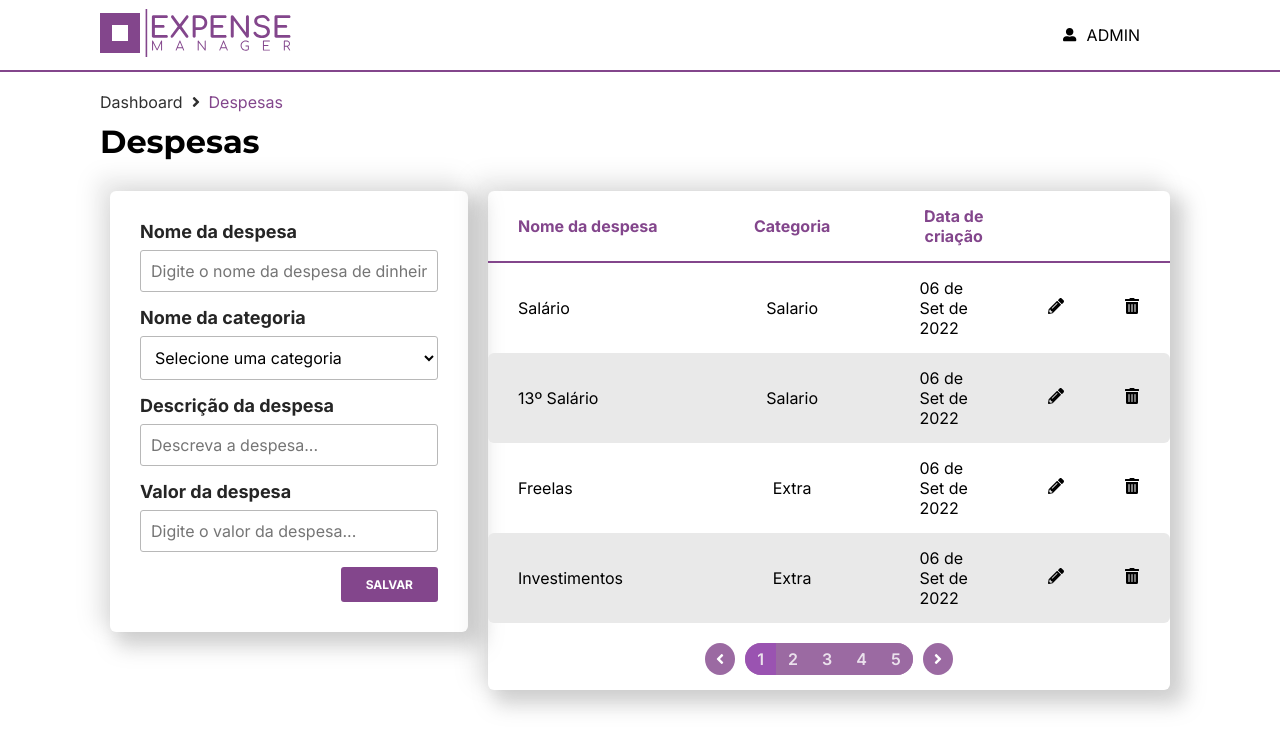
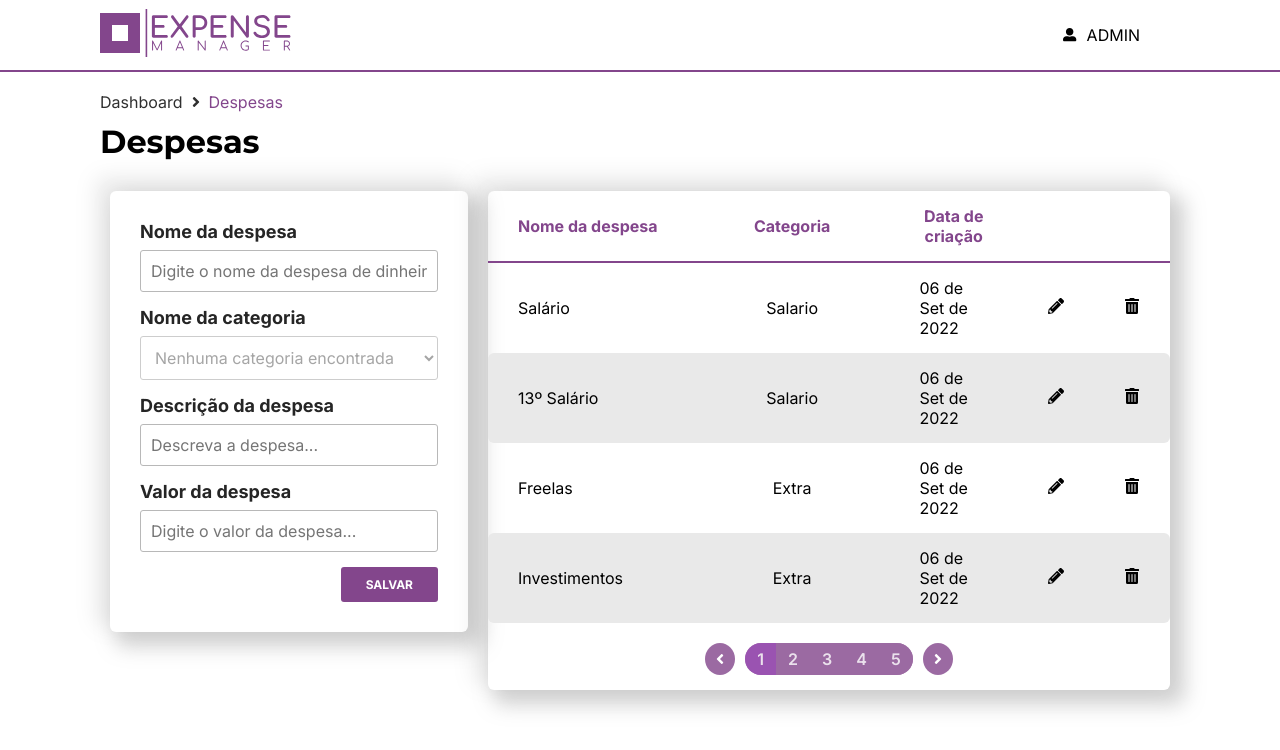
Before and after one commit to deyvidwms/expense-manager, a React (Create React App) app in the folder frontend/: page /dashboard/despesas in a window 1280 px wide. Shown: the top 750 px of the page. Built offline with nearby package versions, Linux system fonts and the light colour scheme.

Commit message:
correção de erros

```diff
--- a/frontend/src/components/InputField/index.tsx
+++ b/frontend/src/components/InputField/index.tsx
@@ -6,8 +6,8 @@ interface Props {
   label: string;
   type?: "text" | "password";
   placeholder: string;
-  categoria: string;
-  handleChange: (value: string) => void;
+  valor: string;
+  setValor: React.Dispatch<React.SetStateAction<string>>;
 }
 
 const InputField = (props: Props) => {
@@ -18,8 +18,8 @@ const InputField = (props: Props) => {
         className={style.input}
         type={props.type}
         placeholder={props.placeholder}
-        onChange={(event: React.ChangeEvent<HTMLInputElement>) => props.handleChange(event.target.value)}
-        value={props.categoria}
+        onChange={(event: React.ChangeEvent<HTMLInputElement>) => props.setValor(event.target.value)}
+        value={props.valor}
       />
     </div>
   );
--- a/frontend/src/components/InputFieldMoney/index.tsx
+++ b/frontend/src/components/InputFieldMoney/index.tsx
@@ -1,15 +1,13 @@
-import { useState } from 'react';
-
 import style from './InputFieldMoney.module.scss';
 
 interface Props {
   label: string;
   placeholder: string;
+  valor: string;
+  setValor: React.Dispatch<React.SetStateAction<string>>;
 }
 
 const InputFieldMoney = (props: Props) => {
-  const [valor, setValor] = useState<string>("");
-
   const verificaQtdCaracteres = (texto: string) => {
     return texto.split("").filter( caracter => caracter === ",").length;
   }
@@ -18,7 +16,7 @@ const InputFieldMoney = (props: Props) => {
     valorConvert = valorConvert.replaceAll(".","");
 
     if ( verificaQtdCaracteres(valorConvert) > 1 || isNaN( Number(valorConvert.replace(",",".")) ) )
-      return valor;
+      return props.valor;
 
     if (valorConvert.indexOf(",") !== -1) {
       let firstZero = valorConvert.split(",")[1][0] !== undefined ? valorConvert.split(",")[1][0] : '';
@@ -32,7 +30,13 @@ const InputFieldMoney = (props: Props) => {
   return (
     <div className={style.InputFieldMoney}>
       <label className={style.label}>{props.label}</label>
-      <input className={style.input} type='text' onChange={evento => setValor(inputMoneyConvert(evento.target.value))} value={valor} placeholder={props.placeholder} />
+      <input
+        className={style.input}
+        type='text'
+        onChange={ evento => props.setValor( inputMoneyConvert( evento.target.value ) ) }
+        value={props.valor}
+        placeholder={props.placeholder}
+      />
     </div>
   );
 }
--- a/frontend/src/components/SelectField/index.tsx
+++ b/frontend/src/components/SelectField/index.tsx
@@ -1,19 +1,34 @@
-import ICategoriaDespesa from 'interfaces/ICategoria';
+import ICategoria from 'interfaces/ICategoria';
 import style from './SelectField.module.scss';
 
 interface Props {
   id: string;
   label: string;
   placeholder: string;
-  data: ICategoriaDespesa[];
+  data: ICategoria[];
+  valor: string;
+  setValor: React.Dispatch<React.SetStateAction<string>>;
 }
 
 const SelectField = (props: Props) => {
   return (
     <div className={style.SelectField}>
       <label className={style.label}>{props.label}</label>
-      <select className={style.select} id={props.id}>
-        {props.data.map(element => <option key={element.id} value={element.id}>{element.value}</option>)}
+      <select
+        className={style.select}
+        id={props.id}
+        onChange={(event: React.ChangeEvent<HTMLSelectElement>) => props.setValor(event.target.value)}
+        disabled={ props.data.length===0 }
+      >
+        {
+          props.data.length > 0 ?
+            props.data.map( element => (
+              element.id === props.valor ?
+                <option key={element.id} value={element.id} selected>{element.name}</option> :
+                <option key={element.id} value={element.id}>{element.name}</option>
+            ) ) :
+            <option>Nenhuma categoria encontrada</option>
+        }
       </select>
     </div>
   );
--- a/frontend/src/pages/Despesas/Categorias/index.tsx
+++ b/frontend/src/pages/Despesas/Categorias/index.tsx
@@ -17,10 +17,6 @@ const CategoriasDespesas = () => {
   const categoriesList = localStorage.getItem('categoriasDespesa') || null;
   const [categorias, setCategorias] = useState<ICategoria[]>(categoriesList !== null ? JSON.parse(categoriesList) : []);
   const [categoriaId, setCategoriaId] = useState<string>('');
-
-  const handleChange = (value: string) => {
-    setCategoria(value);
-  }
 
   const handleClick = () => {
     if (categoria.length > 0) {
@@ -99,8 +95,8 @@ const CategoriasDespesas = () => {
                 label='Nome da categoria'
                 placeholder='Digite o nome da categoria...'
                 type='text'
-                categoria={categoria}
-                handleChange={handleChange}
+                valor={categoria}
+                setValor={setCategoria}
               />
 
               <InputColor
--- a/frontend/src/pages/Despesas/index.tsx
+++ b/frontend/src/pages/Despesas/index.tsx
@@ -2,35 +2,22 @@ import Button from 'components/Button';
 import InputField from 'components/InputField';
 import InputFieldMoney from 'components/InputFieldMoney';
 import SelectField from 'components/SelectField';
-import ICategoriaDespesa from 'interfaces/ICategoriaDespesa';
+import ICategoria from 'interfaces/ICategoria';
 import { useEffect, useState } from 'react';
 import { FaAngleLeft, FaAngleRight, FaPencilAlt, FaTrashAlt } from 'react-icons/fa';
 import style from './Despesas.module.scss';
 
 const Despesas = () => {
   const [colspan, setColspan] = useState<number>(1);
-  const [categoriasDespesas, setCategoriasDespesas] = useState<ICategoriaDespesa[]>([
-    {
-      id: "",
-      value: "Selecione uma categoria"
-    },
-    {
-      id: "1",
-      value: "Mercado"
-    },
-    {
-      id: "2",
-      value: "Cartão"
-    },
-    {
-      id: "3",
-      value: "Comida"
-    },
-    {
-      id: "4",
-      value: "Outros"
-    },
-  ]);
+
+  const categoriesList = localStorage.getItem('categoriasDespesa') || null;
+  // eslint-disable-next-line @typescript-eslint/no-unused-vars
+  const [categoriasDespesas, setCategoriasDespesas] = useState<ICategoria[]>(categoriesList !== null ? JSON.parse(categoriesList) : []);
+  const [tituloDespesa, setTituloDespesa] = useState('');
+  const [categoria, setCategoria] = useState('');
+  const [descricao, setDescricao] = useState('');
+  const [valor, setValor] = useState('');
+
 
   useEffect(() => {
     function setTableResponsivity() {
@@ -59,6 +46,8 @@ const Despesas = () => {
                 label='Nome da despesa'
                 placeholder='Digite o nome da despesa de dinheiro...'
                 type='text'
+                valor={tituloDespesa}
+                setValor={setTituloDespesa}
               />
 
               <SelectField
@@ -66,20 +55,26 @@ const Despesas = () => {
                 placeholder='Escolha uma categoria'
                 id="selectCategorias"
                 data={categoriasDespesas}
+                valor={categoria}
+                setValor={setCategoria}
               />
 
               <InputField
                 label='Descrição da despesa'
                 placeholder='Descreva a despesa...'
                 type='text'
+                valor={descricao}
+                setValor={setDescricao}
               />
 
               <InputFieldMoney
                 label='Valor da despesa'
                 placeholder='Digite o valor da despesa...'
+                valor={valor}
+                setValor={setValor}
               />
 
-              <Button>Salvar</Button>
+              <Button handleClick={()=>void(0)}>Salvar</Button>
 
             </div>
 
--- a/frontend/src/pages/Entradas/Categorias/index.tsx
+++ b/frontend/src/pages/Entradas/Categorias/index.tsx
@@ -14,10 +14,6 @@ const CategoriasEntradas = () => {
   const [categorias, setCategorias] = useState<ICategoria[]>(categoriesList !== null ? JSON.parse(categoriesList) : []);
   const [categoria, setCategoria] = useState<string>('');
   const [categoriaId, setCategoriaId] = useState<string>('');
-
-  const handleChange = (value: string) => {
-    setCategoria(value);
-  }
 
   const handleClick = () => {
     if (categoria.length > 0) {
@@ -94,8 +90,8 @@ const CategoriasEntradas = () => {
                 label='Nome da categoria'
                 placeholder='Digite o nome da categoria...'
                 type='text'
-                categoria={categoria}
-                handleChange={handleChange}
+                valor={categoria}
+                setValor={setCategoria}
               />
 
               <Button handleClick={handleClick}>Salvar</Button>
--- a/frontend/src/pages/Entradas/index.tsx
+++ b/frontend/src/pages/Entradas/index.tsx
@@ -1,37 +1,24 @@
 import Button from 'components/Button';
 import InputField from 'components/InputField';
 import SelectField from 'components/SelectField';
-import ICategoriaDespesa from 'interfaces/ICategoriaDespesa';
+import ICategoria from 'interfaces/ICategoria';
 import { useState } from 'react';
 import { FaAngleLeft, FaAngleRight, FaPencilAlt, FaTrashAlt } from 'react-icons/fa';
 import style from './Entradas.module.scss';
 
 const Entradas = () => {
-  const [categoriasEntradas, setCategoriasEntradas] = useState<ICategoriaDespesa[]>([
-    {
-      id: "",
-      value: "Selecione uma categoria"
-    },
-    {
-      id: "1",
-      value: "Salário"
-    },
-    {
-      id: "2",
-      value: "Extras"
-    },
-    {
-      id: "3",
-      value: "Aluguel"
-    },
-  ]);
+  const categoriesList = localStorage.getItem('categoriasEntrada') || null;
+  // eslint-disable-next-line @typescript-eslint/no-unused-vars
+  const [categoriasEntradas, setCategoriasEntradas] = useState<ICategoria[]>(categoriesList !== null ? JSON.parse(categoriesList) : []);
+  const [tituloEntrada, setTituloEntrada] = useState('');
+  const [categoria, setCategoria] = useState('');
 
   return (
     <div className={style.content}>
 
       <div className={style.row}>
 
-        <div className={style.col} style={{width: '35%'}}>
+        <div className={style.col} style={{ width: '35%' }}>
 
           {/* TODO: quando montar o componente passar um parâmetro para dizer se exibe o campo cor ou não */}
           <div className={style.cardCategoryRegisterForm}>
@@ -42,6 +29,8 @@ const Entradas = () => {
                 label='Nome da entrada'
                 placeholder='Digite o nome da entrada de dinheiro...'
                 type='text'
+                valor={tituloEntrada}
+                setValor={setTituloEntrada}
               />
 
               <SelectField
@@ -49,9 +38,11 @@ const Entradas = () => {
                 placeholder='Escolha uma categoria'
                 id="selectCategorias"
                 data={categoriasEntradas}
+                valor={categoria}
+                setValor={setCategoria}
               />
 
-              <Button>Salvar</Button>
+              <Button handleClick={() => void (0)}>Salvar</Button>
 
             </div>
 
@@ -59,7 +50,7 @@ const Entradas = () => {
 
         </div>
 
-        <div className={style.col} style={{width: '65%'}}>
+        <div className={style.col} style={{ width: '65%' }}>
 
           <div className={style.cardCategoryEntryTable}>
 
--- a/frontend/src/pages/Login/index.tsx
+++ b/frontend/src/pages/Login/index.tsx
@@ -1,4 +1,4 @@
-import React from 'react';
+import React, { useState } from 'react';
 import InputField from '../../components/InputField';
 import Button from '../../components/Button';
 
@@ -7,6 +7,8 @@ import style from './Login.module.scss';
 import { Link } from 'react-router-dom';
 
 const Login = () => {
+  const [login, setLogin] = useState('');
+  const [senha, setSenha] = useState('');
   return (
     <>
 
@@ -22,17 +24,21 @@ const Login = () => {
             label="Login"
             type="text"
             placeholder="Digite seu login aqui..."
+            valor={login}
+            setValor={setLogin}
           />
 
           <InputField
             label="Senha"
             type="password"
             placeholder="Digite sua senha aqui..."
+            valor={senha}
+            setValor={setSenha}
           />
 
           <div>
             <Link to="dashboard">
-              <Button>Entrar</Button>
+              <Button handleClick={()=>void(0)}>Entrar</Button>
             </Link>
           </div>
 
```
Lines whose indentation alone changed are shown as unchanged.
